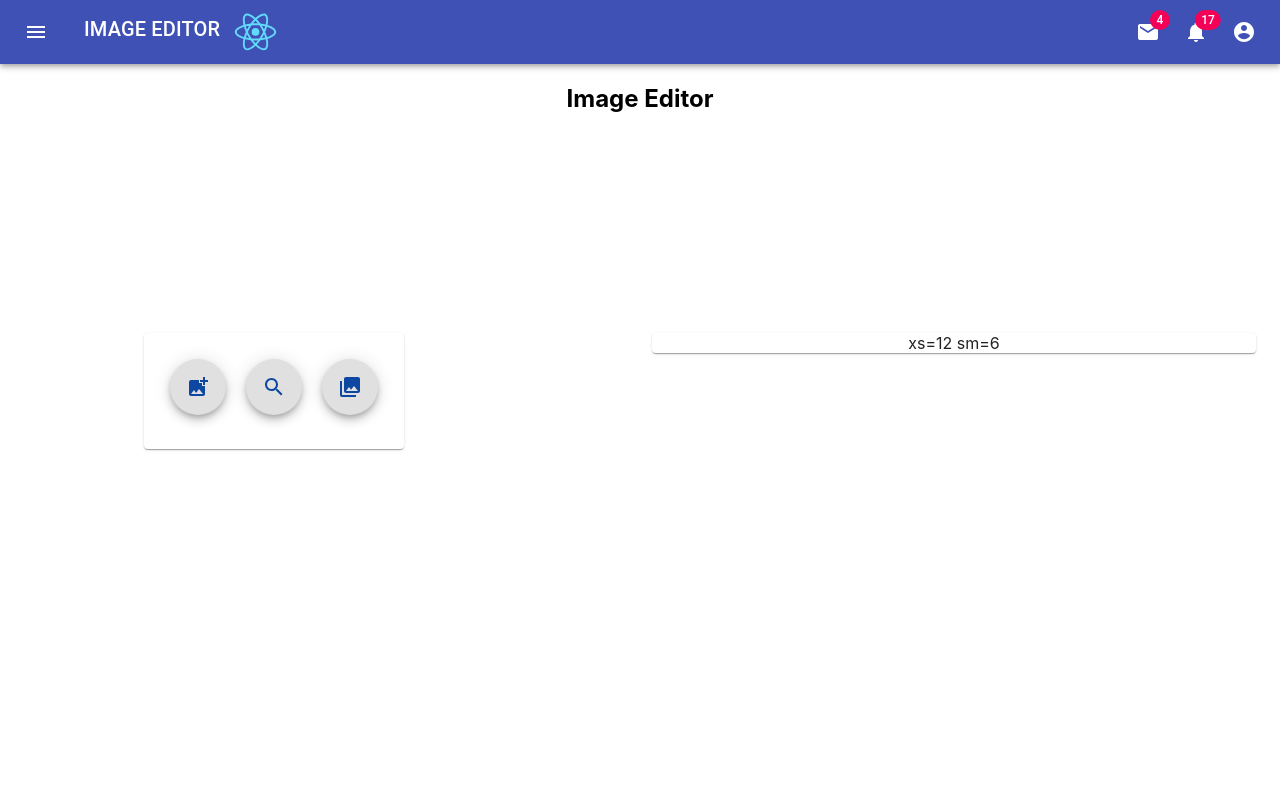
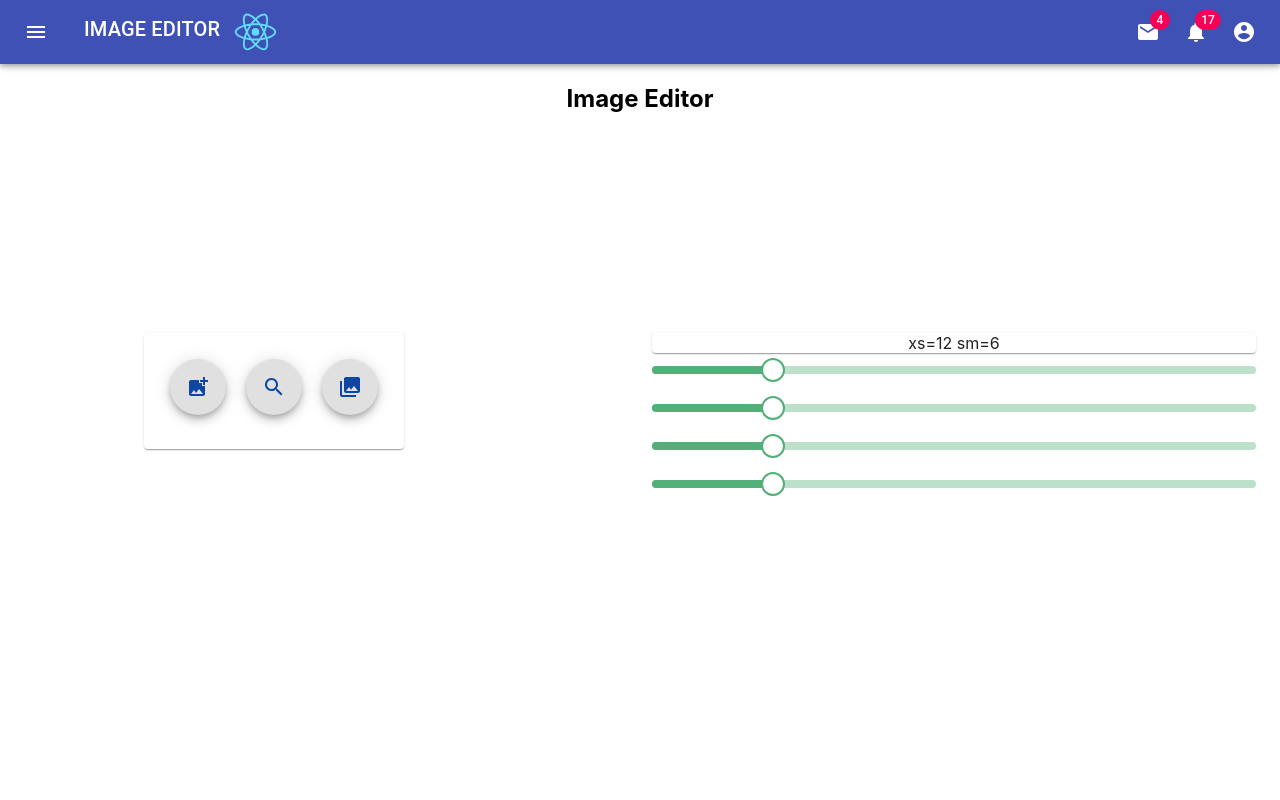
Before and after one commit to Borghese-Gladiator/image-editor, a React (Create React App) app: page / in a window 1280 px wide. Shown: the top 800 px of the page. Built offline with nearby package versions, Linux system fonts and the light colour scheme.

Commit message:
Add SliderLIst presentation components

```diff
--- /dev/null
+++ b/src/components/SliderList/Slider.js
@@ -0,0 +1,40 @@
+import React from 'react';
+import { withStyles } from '@material-ui/core/styles';
+import Slider from '@material-ui/core/Slider';
+
+export default function CustomizedSlider(props) {
+  const { color } = props;
+  const PrettoSlider = withStyles({
+    root: {
+      color: color,
+      height: 8,
+    },
+    thumb: {
+      height: 24,
+      width: 24,
+      backgroundColor: '#fff',
+      border: '2px solid currentColor',
+      marginTop: -8,
+      marginLeft: -12,
+      '&:focus, &:hover, &$active': {
+        boxShadow: 'inherit',
+      },
+    },
+    active: {},
+    valueLabel: {
+      left: 'calc(-50% + 4px)',
+    },
+    track: {
+      height: 8,
+      borderRadius: 4,
+    },
+    rail: {
+      height: 8,
+      borderRadius: 4,
+    },
+  })(Slider);
+
+  return (
+    <PrettoSlider valueLabelDisplay="auto" aria-label="pretto slider" defaultValue={20} />
+  );
+}
--- /dev/null
+++ b/src/components/SliderList/SliderList.js
@@ -0,0 +1,16 @@
+import React from 'react';
+import Slider from './Slider';
+
+export default function SliderList(props) {
+  const { sliderList } = props;
+
+  return (
+    <div>
+      {sliderList.map((val, idx) => {
+        return (
+          <Slider color={val.color} />
+        )
+      })}
+    </div>
+  )
+}
--- /dev/null
+++ b/src/components/SliderList/index.js
@@ -0,0 +1 @@
+export { default } from './SliderList'
--- a/src/pages/EditPage.js
+++ b/src/pages/EditPage.js
@@ -6,6 +6,7 @@ import Grid from '@material-ui/core/Grid';
 import Divider from '@material-ui/core/Divider';
 // custom components
 import ImageUpload from '../components/ImageUpload';
+import SliderList from '../components/SliderList';
 
 const useStyles = makeStyles((theme) => ({
   root: {
@@ -28,6 +29,12 @@ const galleryImageList = [
 
 export default function EditPage(props) {
   const classes = useStyles();
+  const sliderList = [
+    { color: '#52af77' },
+    { color: '#52af77' },
+    { color: '#52af77' },
+    { color: '#52af77' },
+  ]
 
   return (
     <Container className={classes.root}>
@@ -38,6 +45,7 @@ export default function EditPage(props) {
         </Grid>
         <Grid item xs={6} sm={6}>
           <Paper className={classes.paper}>xs=12 sm=6</Paper>
+          <SliderList sliderList={sliderList} />
         </Grid>
       </Grid>
     </Container>
```
